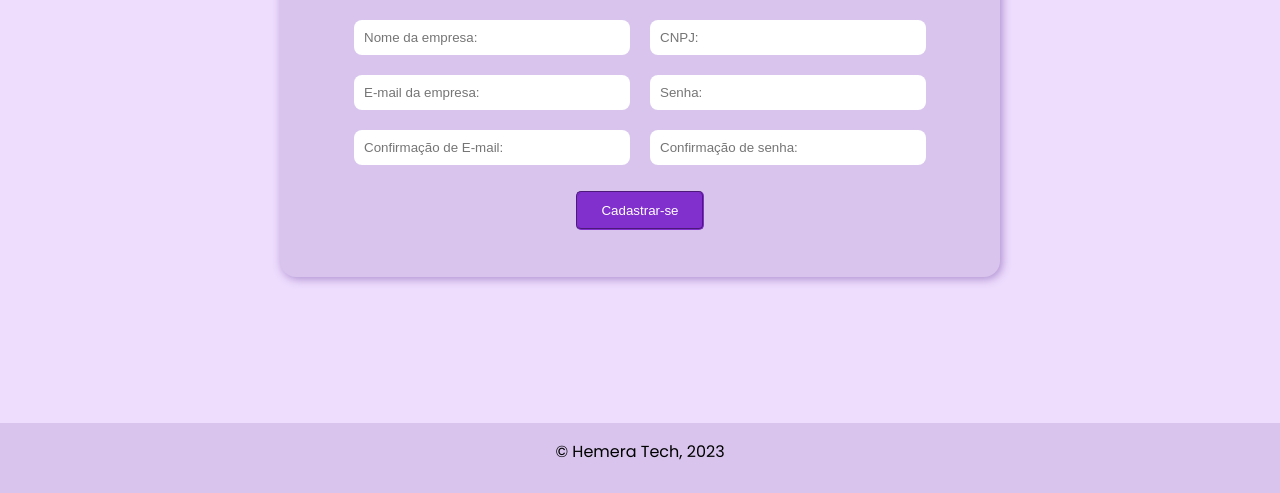
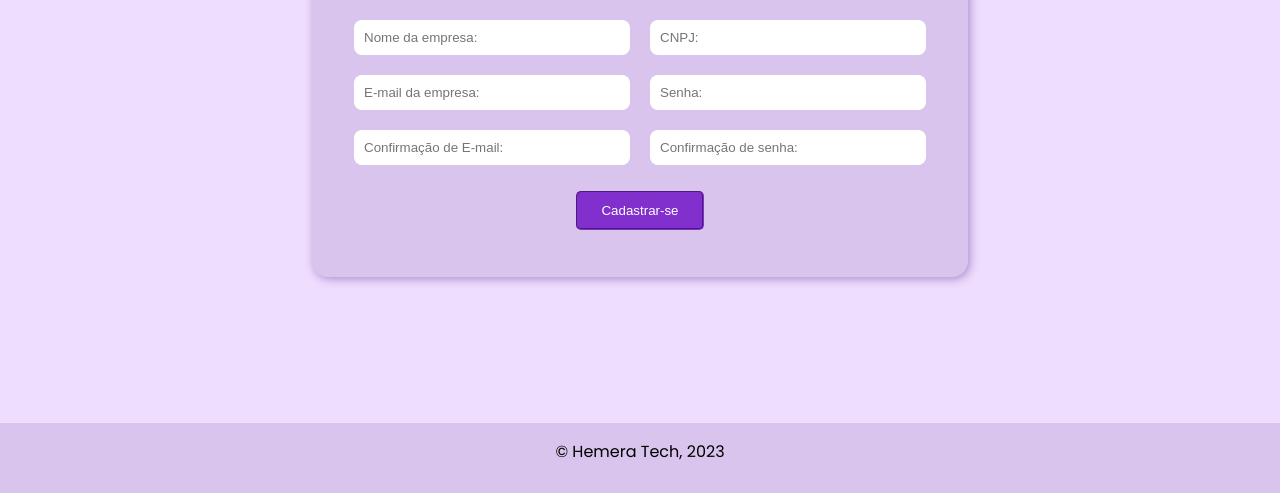
Before and after one commit to lethiciaferraz/Hemera-Tech, a website: page site/public/cadastro.html in a window 1280 px wide. Shown: the part 307-800 px from the top of the page. Drawn offline with Linux system fonts and the light colour scheme.

Commit message:
alterações cadastro

```diff
--- a/site/public/css/cadastro.css
+++ b/site/public/css/cadastro.css
@@ -17,7 +17,7 @@
     align-items: center;
     min-width: 60vh;
     height: 40vh;
-    padding: 2rem 4rem;
+    padding: 2rem 2rem;
     background-color: #D8C4EC;
     border-radius: 2vh;
     box-shadow: 2px 2px 10px #ab8ccf;
```
